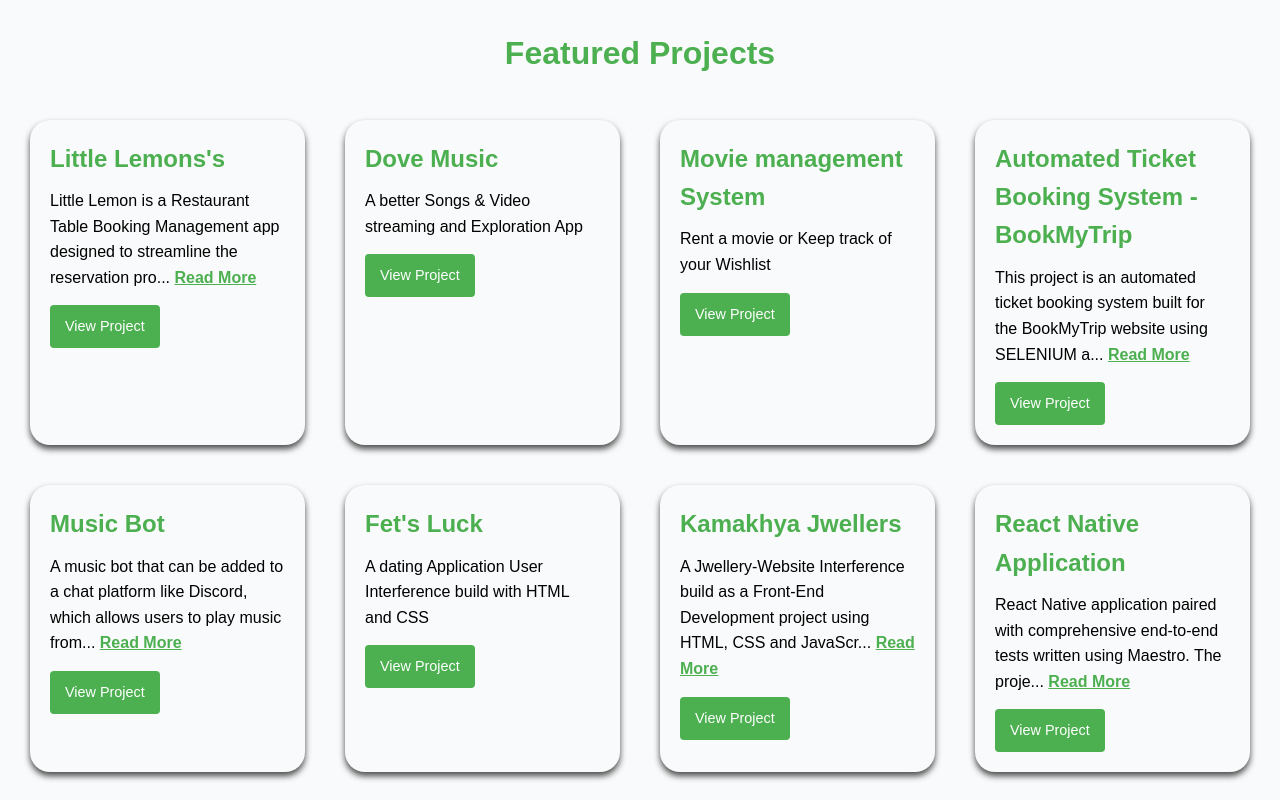
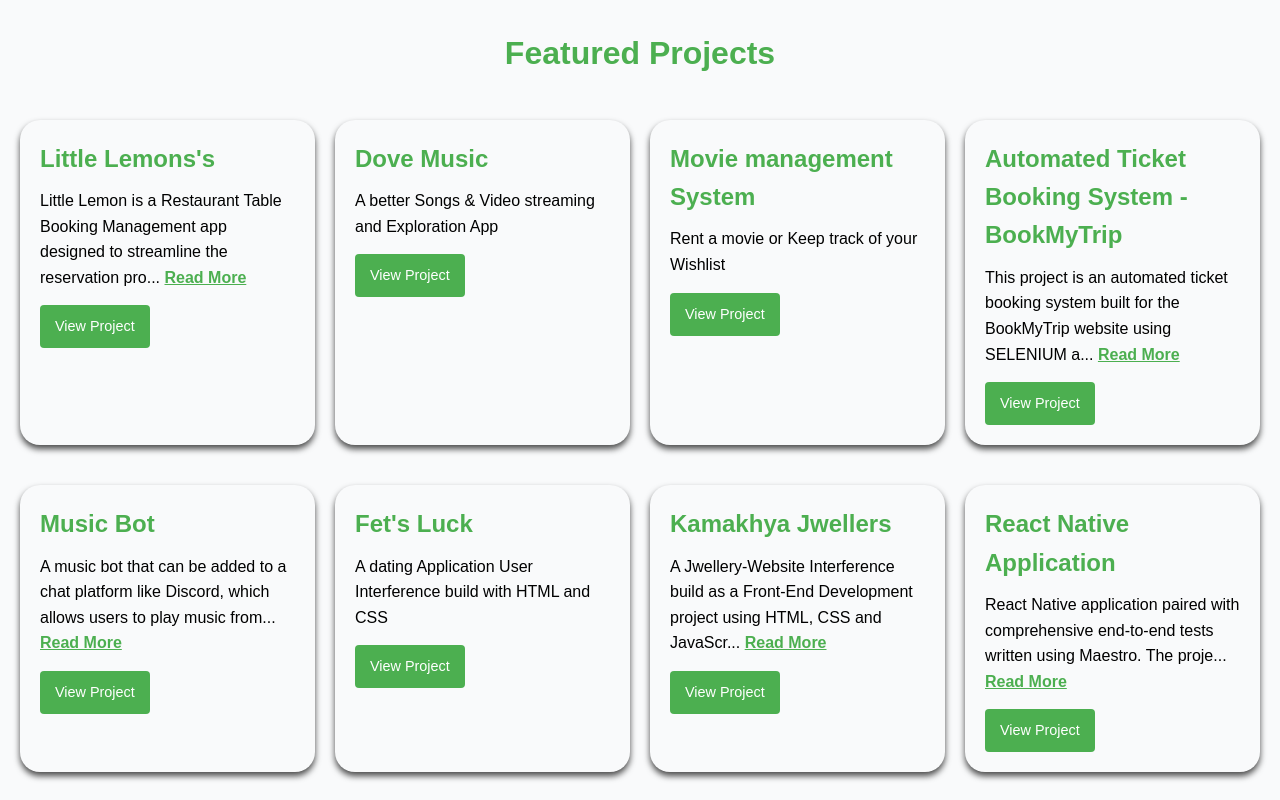
Before and after one commit to yashan0202/My-Portfolio, a React (Create React App) app in the folder portfolio/: page / in a window 1280 px wide. Shown: the part 900-1700 px from the top of the page. Built offline with nearby package versions, Linux system fonts and the light colour scheme.

Commit message:
Update ProjectCard.css

```diff
--- a/portfolio/src/components/ProjectCard.css
+++ b/portfolio/src/components/ProjectCard.css
@@ -3,12 +3,13 @@
    color: var(--text-color);
    padding: 20px;
    margin: 10px;
-
    border-radius: 20px;
    box-shadow: 0 4px 6px var(--shadow-color);
    text-align: left;
    transition: transform 0.3s, box-shadow 0.3s, background-color 0.3s, color 0.3s;
-   max-width: 500px;
+   max-width: 350px; /* Adjust the card's width here */
+   width: 100%; /* Ensure the card is responsive */
+   min-width: 280px; /* Set a minimum width for consistency */
   }
 
   .card:hover {
@@ -87,9 +88,11 @@
  .projects-container {
    display: flex;
    flex-wrap: wrap;
-   gap: 20px; /* Add spacing between cards */
+   gap: 30px; /* Add spacing between cards */
    justify-content: center;
    padding: 20px;
+   max-width: 1200px; /* Set the maximum width of the container */
+   margin: 0 auto; /* Center the container on the page */
  }
 
  /* Tutorial-Specific Styles */
```
